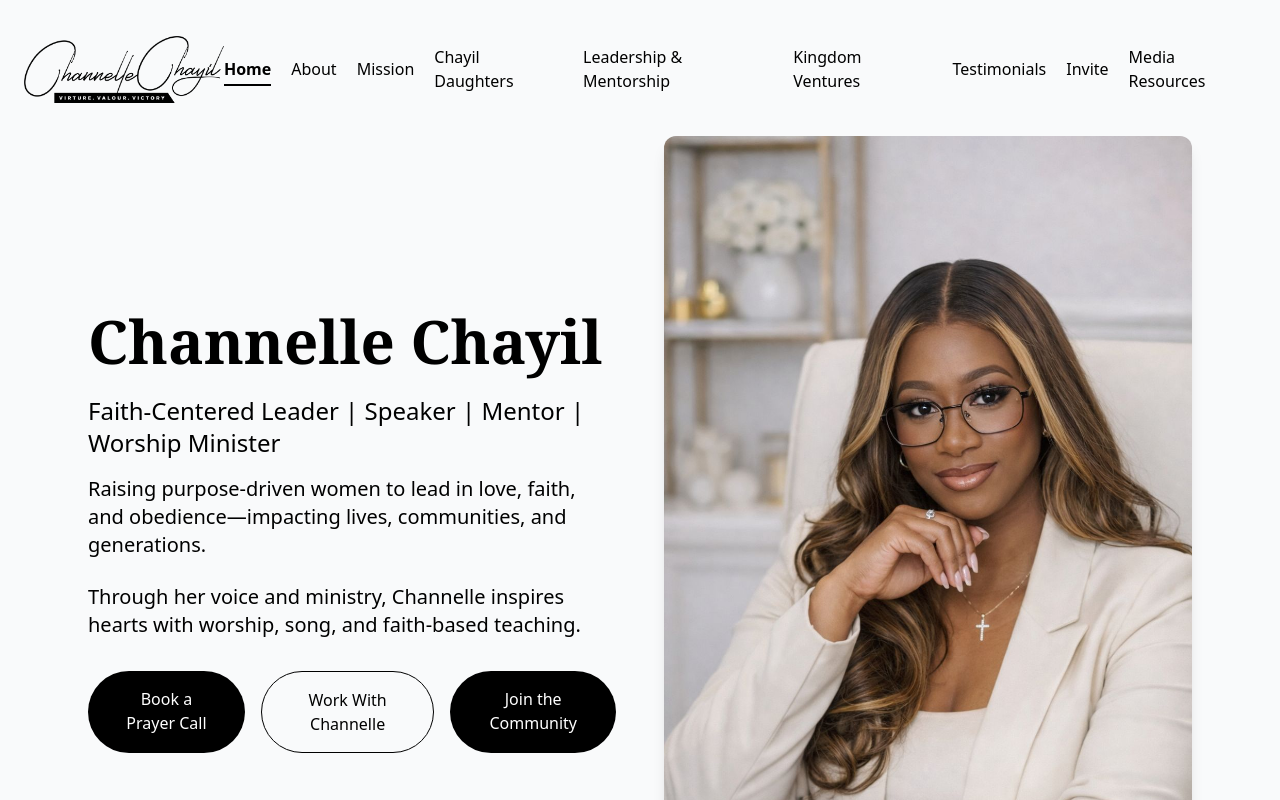
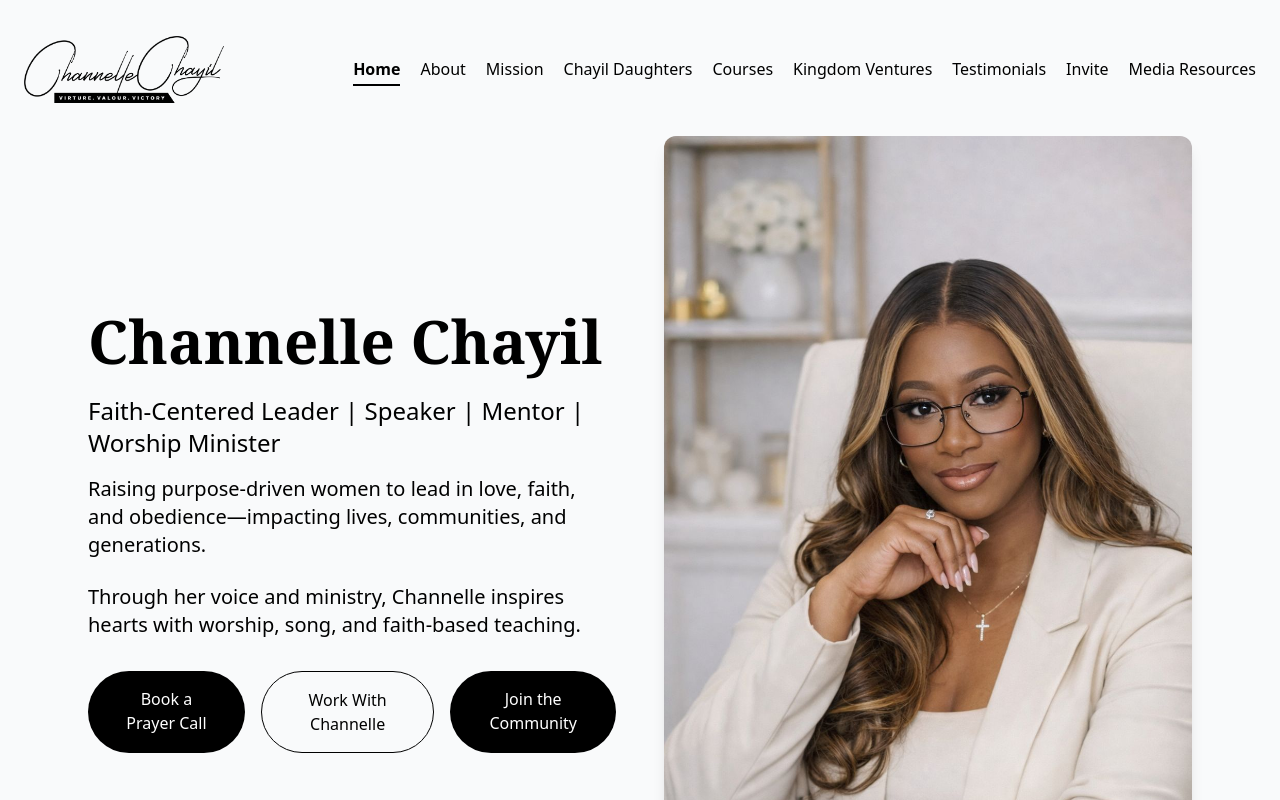
Before and after one commit to Gwills-X/Chanyil-portfolio, a React (Vite) app: page / in a window 1280 px wide. Shown: the top 800 px of the page. Built offline with nearby package versions, Linux system fonts and the light colour scheme.

Commit message:
fixed the navbar

```diff
--- a/src/App.jsx
+++ b/src/App.jsx
@@ -6,7 +6,7 @@ import About from "./pages/About";
 import Navbar from "./components/Navbar";
 import Mission from "./pages/Mission";
 import ChayilDaughters from "./pages/ChayilDaughters";
-import LeadershipMentorship from "./pages/LeadershipMentorship";
+import CoursesPage from "./pages/CoursesPage";
 import Speaking from "./pages/Speaking";
 import MediaResources from "./pages/MediaResources";
 import Footer from "./components/Footer";
@@ -27,7 +27,7 @@ const App = () => {
             <Route path='/about' element={<About />} />
             <Route path='/missions' element={<Mission />} />
             <Route path='/chayil-daughters' element={<ChayilDaughters />} />
-            <Route path='/leadership' element={<LeadershipMentorship />} />
+            <Route path='/courses' element={<CoursesPage />} />
             <Route path='/testimonials' element={<Testimonials />} />
             <Route path='/kingdom-ventures' element={<KingdomVentures />} />
 
--- a/src/components/Navbar.jsx
+++ b/src/components/Navbar.jsx
@@ -5,16 +5,29 @@ import logo from "../images/CC LOGO 1_033945.png";
 const Navbar = () => {
   const [scrollPoint, setScrollPoint] = useState(0);
   const [menuOpen, setMenuOpen] = useState(false);
+  const [isMobile, setIsMobile] = useState(window.innerWidth < 1024);
 
   const location = useLocation();
   const isKingdomPage = location.pathname === "/kingdom-ventures";
 
+  /* Detect screen size */
+  useEffect(() => {
+    const handleResize = () => {
+      setIsMobile(window.innerWidth < 1024);
+    };
+
+    window.addEventListener("resize", handleResize);
+    return () => window.removeEventListener("resize", handleResize);
+  }, []);
+
+  /* Track scroll */
   useEffect(() => {
     const handleScroll = () => setScrollPoint(window.scrollY);
     window.addEventListener("scroll", handleScroll);
     return () => window.removeEventListener("scroll", handleScroll);
   }, []);
 
+  /* Prevent body scroll when menu open */
   useEffect(() => {
     document.body.style.overflow = menuOpen ? "hidden" : "auto";
     return () => {
@@ -32,11 +45,13 @@ const Navbar = () => {
   const navbarClasses = `
     fixed top-0 left-0 w-full z-50 transition-all duration-300
     ${
-      isScrolled
-        ? "bg-white/95 backdrop-blur-md shadow-sm text-black"
-        : isKingdomPage
-          ? "bg-transparent text-white pt-5"
-          : "bg-transparent text-black pt-5"
+      isMobile
+        ? "bg-white text-black shadow-sm" // ALWAYS WHITE ON MOBILE
+        : isScrolled
+          ? "bg-white/95 backdrop-blur-md shadow-sm text-black"
+          : isKingdomPage
+            ? "bg-transparent text-white pt-5"
+            : "bg-transparent text-black pt-5"
     }
   `;
 
@@ -51,7 +66,7 @@ const Navbar = () => {
             className='w-50 relative z-10 max-md:w-35 transition-transform duration-300'
             style={{
               filter:
-                !isScrolled && isKingdomPage
+                !isMobile && !isScrolled && isKingdomPage
                   ? "invert(0) brightness(2)"
                   : "invert(1)",
             }}
@@ -97,11 +112,7 @@ const navLinks = (closeMenu) => (
       label='Chayil Daughters'
       closeMenu={closeMenu}
     />
-    <NavItem
-      to='/leadership'
-      label='Leadership & Mentorship'
-      closeMenu={closeMenu}
-    />
+    <NavItem to='/courses' label='Courses' closeMenu={closeMenu} />
     <NavItem
       to='/kingdom-ventures'
       label='Kingdom Ventures'
```
Also changed, not shown: src/pages/CoursesPage.jsx (renamed from src/pages/LeadershipMentorship.jsx).
